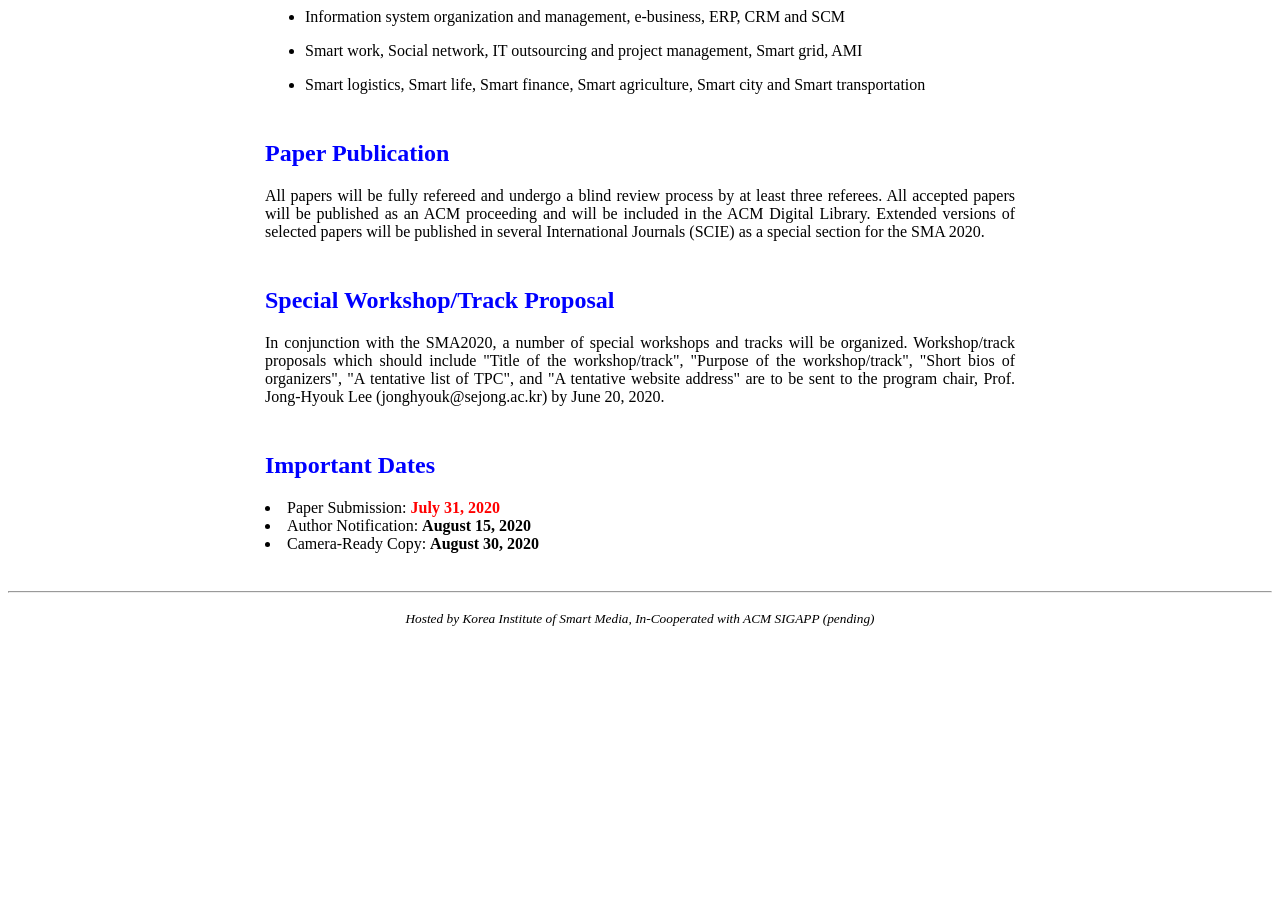
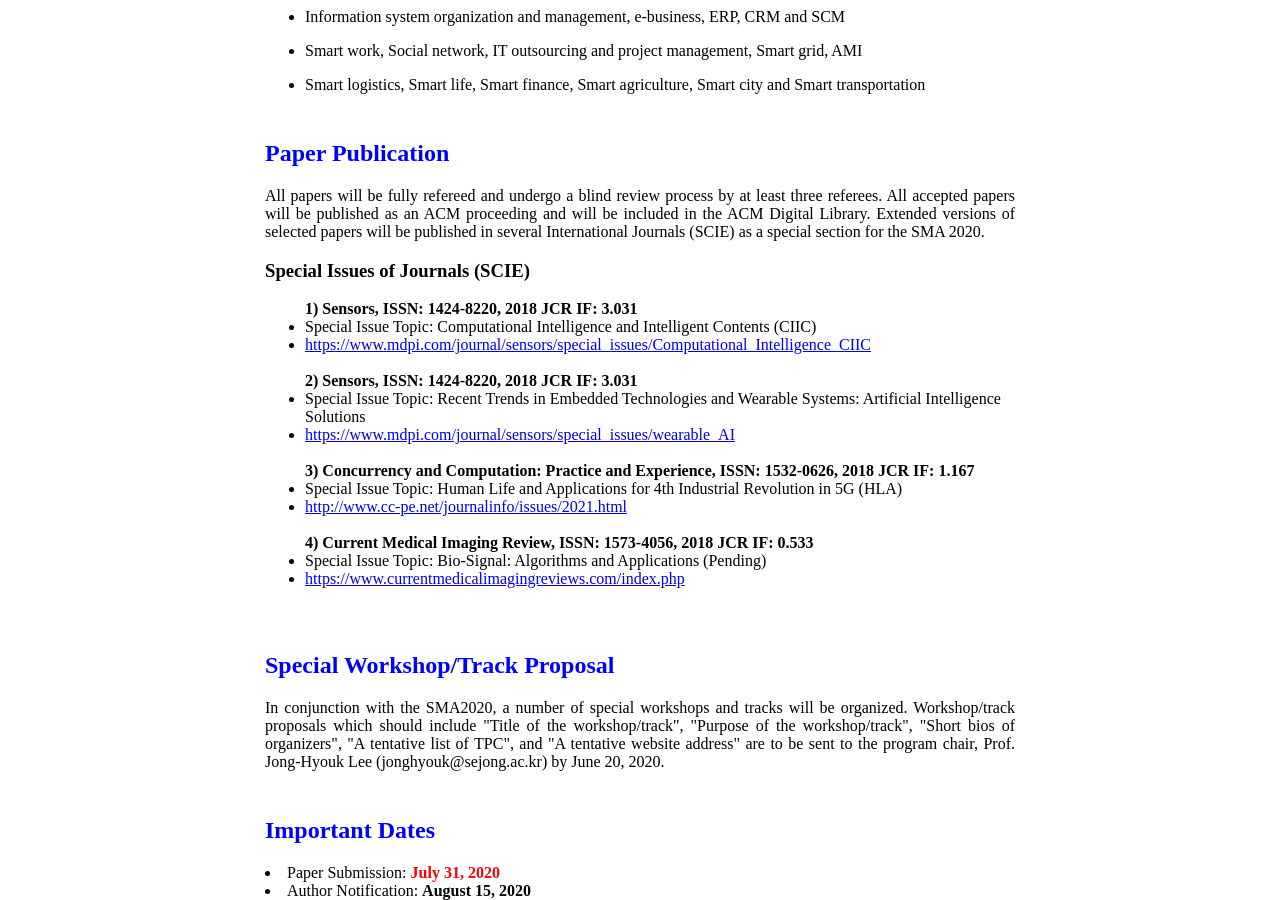
Before and after one commit to icea-conf/sma-2020.github.io, a Jekyll site: the page built from papers/index.html, in a window 1280 px wide and 900 px high, scrolled down 790 px. Built offline with Jekyll 4.4.1, drawn with Linux system fonts in a browser that asks for light colours; before the commit the page ends 1433 px from its top, so only the background shows below that.

Commit message:
Update index.html

```diff
--- a/papers/index.html
+++ b/papers/index.html
@@ -40,6 +40,25 @@ title: SMA 2020
             <div style="padding-top: 10px">
                   <h2 style="color:#0000FF">Paper Publication</h2>
                         <p style="text-align: justify">All papers will be fully refereed and undergo a blind review process by at least three referees. All accepted papers will be published as an ACM proceeding and will be included in the ACM Digital Library. Extended versions of selected papers will be published in several International Journals (SCIE) as a special section for the SMA 2020.</p>
+
+                  <h3>Special Issues of Journals (SCIE)</h3>
+                        <ul>
+                              <b>1) Sensors, ISSN: 1424-8220, 2018 JCR IF: 3.031</b>
+                              <li><a>Special Issue Topic: Computational Intelligence and Intelligent Contents (CIIC)</a></li>
+                              <li><a href='https://www.mdpi.com/journal/sensors/special_issues/Computational_Intelligence_CIIC'>https://www.mdpi.com/journal/sensors/special_issues/Computational_Intelligence_CIIC</a></li><br>
+
+                              <b>2) Sensors, ISSN: 1424-8220, 2018 JCR IF: 3.031</b>
+                              <li><a>Special Issue Topic: Recent Trends in Embedded Technologies and Wearable Systems: Artificial Intelligence Solutions</a></li>
+                              <li><a href='https://www.mdpi.com/journal/sensors/special_issues/wearable_AI'>https://www.mdpi.com/journal/sensors/special_issues/wearable_AI</a></li><br>
+
+                              <b>3) Concurrency and Computation: Practice and Experience, ISSN: 1532-0626, 2018 JCR IF: 1.167</b>
+                              <li><a>Special Issue Topic: Human Life and Applications for 4th Industrial Revolution in 5G (HLA)</a></li>
+                              <li><a href='http://www.cc-pe.net/journalinfo/issues/2021.html'>http://www.cc-pe.net/journalinfo/issues/2021.html</a></li><br>
+
+                              <b>4) Current Medical Imaging Review, ISSN: 1573-4056, 2018 JCR IF: 0.533</b>
+                              <li><a>Special Issue Topic: Bio-Signal: Algorithms and Applications (Pending)</a></li>
+                              <li><a href='https://www.currentmedicalimagingreviews.com/index.php'>https://www.currentmedicalimagingreviews.com/index.php</a></li><br>
+                        </ul>
             </div>
 
             <div style="padding-top: 10px">
```
